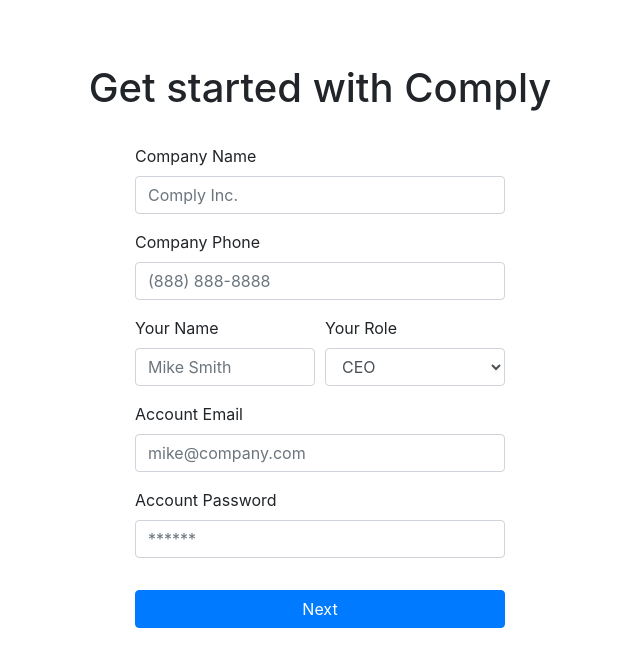
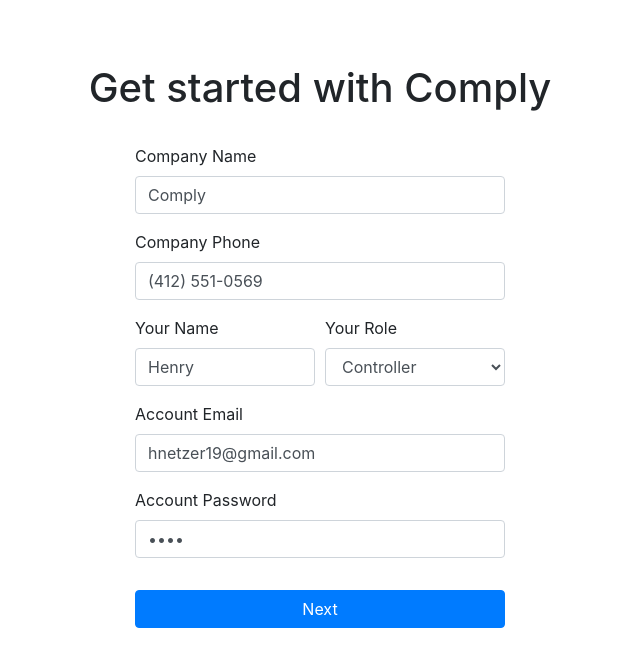
Before and after one commit to hnetzer/comply-frontend, a React (Create React App) app: page / in a window 1280 px wide. Shown: the top 666 px of the page, without its empty margins (320-960 px from the left). Built offline with nearby package versions, Linux system fonts and the light colour scheme.

Commit message:
fixing up the front end

```diff
--- a/src/actions/signup.js
+++ b/src/actions/signup.js
@@ -25,7 +25,7 @@
 }
 
 
-export const createAccount = (data) => {
+const createAccount = (data) => {
   return dispatch => {
     createAccountRequest()
     fetch(`${api.BASE_URI}/account`, {
@@ -45,6 +45,6 @@
   };
 }
 
-export default {
+export {
   createAccount
 }
--- a/src/screens/GetStartedScreen.js
+++ b/src/screens/GetStartedScreen.js
@@ -17,27 +17,30 @@
   const [validated, setValidated] = useState(false);
 
   const initialFormValues = {
-    companyName: '',
-    companyPhone: '',
-    name: '',
-    role: '',
-    email: '',
-    password: ''
+    companyName: 'Comply',
+    companyPhone: '(412) 551-0569',
+    yourName: 'Henry',
+    yourRole: 'Controller',
+    accountEmail: 'hnetzer19@gmail.com',
+    accountPassword: 'test'
   }
 
   const handleValidation = values => {
+    console.log('handleValidation')
     const errors = {};
-    if (!values.email) {
+    /* if (!values.email) {
       errors.email = 'Required';
     } else if (
       !/^[A-Z0-9._%+-]+@[A-Z0-9.-]+\.[A-Z]{2,}$/i.test(values.email)
     ) {
       errors.email = 'Invalid email address';
-    }
+    }*/
+    console.log(errors)
     return errors;
   }
 
   const handleSubmit = (values, { setSubmitting }) => {
+    console.log('inside handle submit')
     /* setTimeout(() => {
       alert(JSON.stringify(values, null, 2));
       setSubmitting(false);
@@ -94,7 +97,7 @@
                     onChange={handleChange}
                     type="text"
                     placeholder="Mike Smith"
-                    value={values.name} />
+                    value={values.yourName} />
                 </Form.Group>
               </Col>
               <Col>
@@ -103,7 +106,7 @@
                   <Form.Control
                     required
                     onChange={handleChange}
-                    value={values.role}
+                    value={values.yourRole}
                     as="select">
                     <option>CEO</option>
                     <option>CFO</option>
@@ -122,7 +125,7 @@
                 onChange={handleChange}
                 type="email"
                 placeholder="mike@company.com"
-                value={values.email}
+                value={values.accountEmail}
                 />
             </Form.Group>
             <Form.Group controlId="accountPassword">
@@ -132,7 +135,7 @@
                 onChange={handleChange}
                 type="password"
                 placeholder="******"
-                value={values.password}
+                value={values.accountPassword}
                  />
             </Form.Group>
             <Button variant="primary" type="submit" block className={styles.submitButton}>
```
Also changed, not shown: src/actions/index.js (added, +7 -0 lines).
